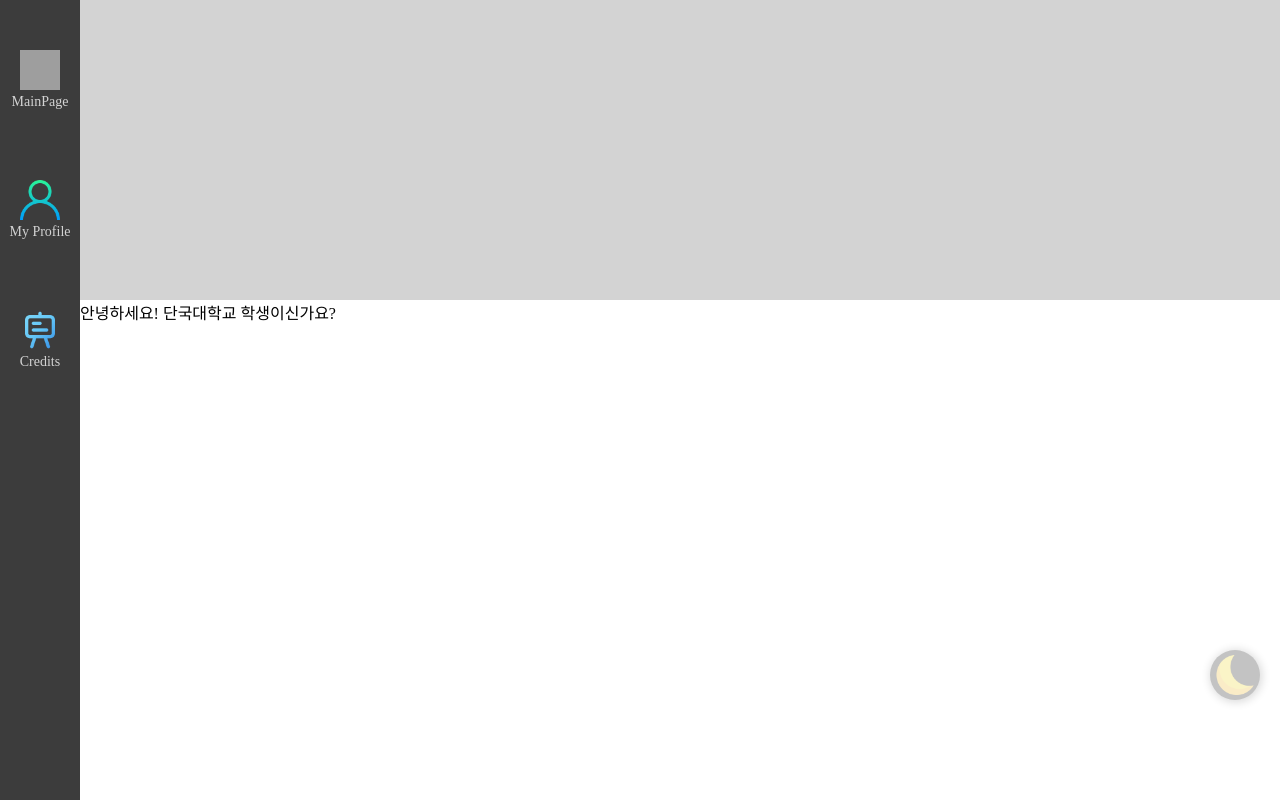
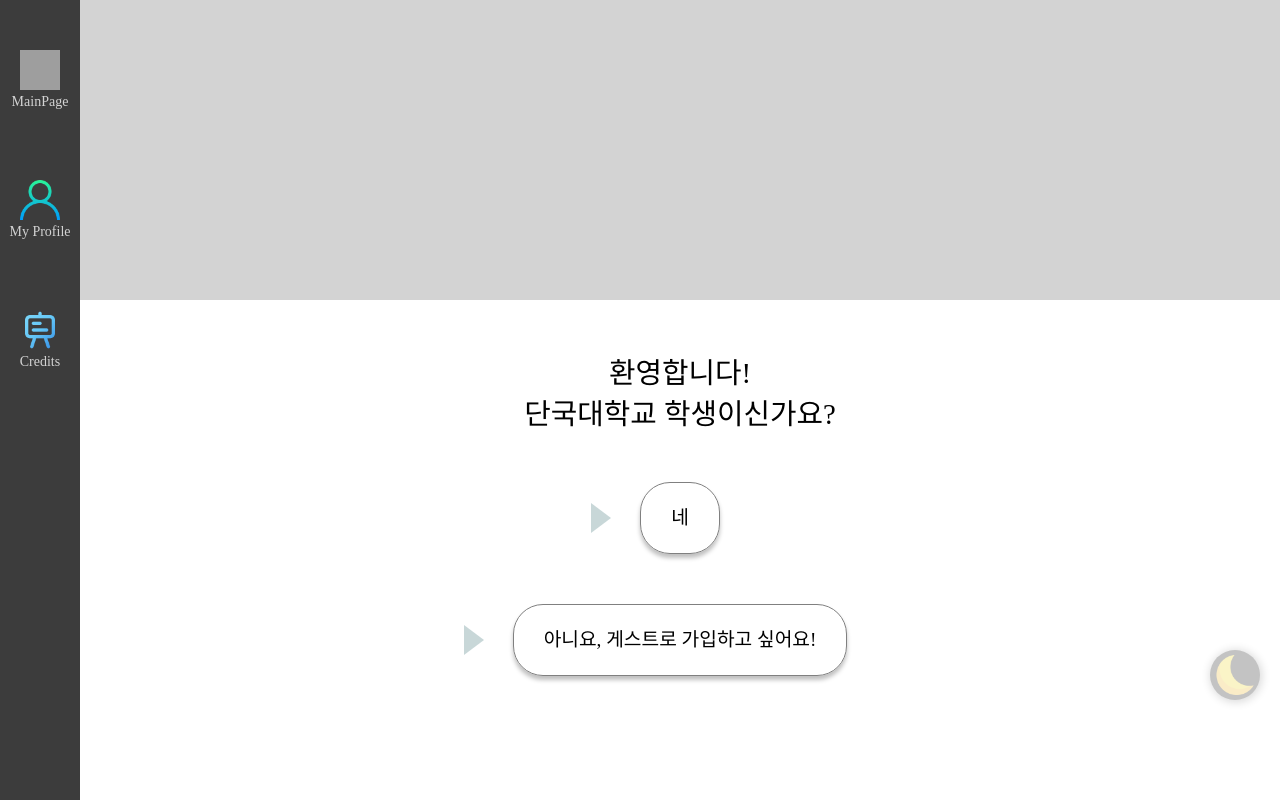
Before and after one commit to DKU-D-Coding-teams/2023-1-developers, a React (Create React App) app in the folder frontend/: page /register/student-check in a window 1280 px wide. Built offline with nearby package versions, Linux system fonts and the light colour scheme; grey boxes are pictures that could not be loaded; a web font is replaced by a local one.

Commit message:
feat: 학생 여부 체크 페이지

```diff
--- a/frontend/src/App.tsx
+++ b/frontend/src/App.tsx
@@ -1,6 +1,6 @@
 import { Routes, Route } from "react-router-dom";
 import { GlobalStyle, lightTheme, darkTheme } from "styles";
-import { Credits, Main, ProfileEdit, Register } from "pages";
+import { Credits, Main, ProfileEdit, Register, StudentCheck } from "pages";
 import { paths } from "consts";
 import { useState, useEffect } from "react";
 import { useSetRecoilState } from "recoil";
@@ -34,7 +34,7 @@
           <Route path={paths.PROFILE_EDIT} element={<ProfileEdit />} />
           <Route path={paths.CREDITS} element={<Credits />} />
           <Route path={paths.REGISTER} element={<Register />}>
-            <Route path="student-check" element={<>안녕하세요! 단국대학교 학생이신가요?</>} />
+            <Route path="student-check" element={<StudentCheck />} />
           </Route>
         </Routes>
 
--- a/frontend/src/pages/index.ts
+++ b/frontend/src/pages/index.ts
@@ -1,4 +1,5 @@
 export { default as Main } from "./Main";
 export { default as ProfileEdit } from "./ProfileEdit";
-export { default as Register } from "./Register";
+export { default as Register } from "./register/Register";
 export { default as Credits } from "./Credits";
+export { default as StudentCheck } from "./register/StudentCheck";
--- /dev/null
+++ b/frontend/src/pages/register/StudentCheck.tsx
@@ -0,0 +1,67 @@
+import styled from "styled-components";
+import { waitAndDragUpFadeIn } from "styles";
+
+export default function StudentCheck() {
+  return (
+    <>
+      <Title>
+        환영합니다!
+        <br />
+        단국대학교 학생이신가요?
+      </Title>
+      <AnswerButton>
+        <Triangle />
+        　네
+      </AnswerButton>
+      <AnswerButton>
+        <Triangle />
+        아니요, 게스트로 가입하고 싶어요!
+      </AnswerButton>
+    </>
+  );
+}
+
+const Title = styled.div`
+  position: relative;
+  text-align: center;
+  font-size: 1.8rem;
+  margin-top: 50px;
+
+  animation: ${waitAndDragUpFadeIn} 1.5s;
+`;
+
+const AnswerButton = styled.button`
+  display: block;
+  position: relative;
+  margin: 0 auto;
+  margin-top: 50px;
+  width: fit-content;
+  padding: 30px;
+
+  font-size: 1.2rem;
+
+  height: 10px;
+  line-height: 10px;
+
+  border: 1px solid gray;
+
+  text-align: center;
+
+  border-radius: 30px;
+  box-shadow: 0px 4px 4px rgba(0, 0, 0, 0.25);
+
+  animation: ${waitAndDragUpFadeIn} 2s;
+`;
+
+const Triangle = styled.div`
+  position: absolute;
+  top: 50%;
+  left: -30px;
+  transform: translate(-50%, -50%);
+  width: 0;
+  height: 0;
+  border-bottom: 15px solid transparent;
+  border-top: 15px solid transparent;
+  border-left: 20px solid #c8d7d8;
+  border-right: 20px solid transparent;
+`;
--- a/frontend/src/styles/animations.ts
+++ b/frontend/src/styles/animations.ts
@@ -15,3 +15,19 @@
     opacity: 1;
   }
 `;
+
+// 기다렸다가 올리면서 페이드 인
+export const waitAndDragUpFadeIn = keyframes`
+  0% {
+    top: 100px;
+    opacity: 0;
+  }
+  50% {
+    top: 100px;
+    opacity: 0;
+  }
+  100% {
+    top: 0;
+    opacity: 1;
+  }
+`;
```
Also changed, not shown: frontend/src/pages/register/ProfileRegister.tsx (added), frontend/src/pages/register/Register.tsx (renamed from frontend/src/pages/Register.tsx).
